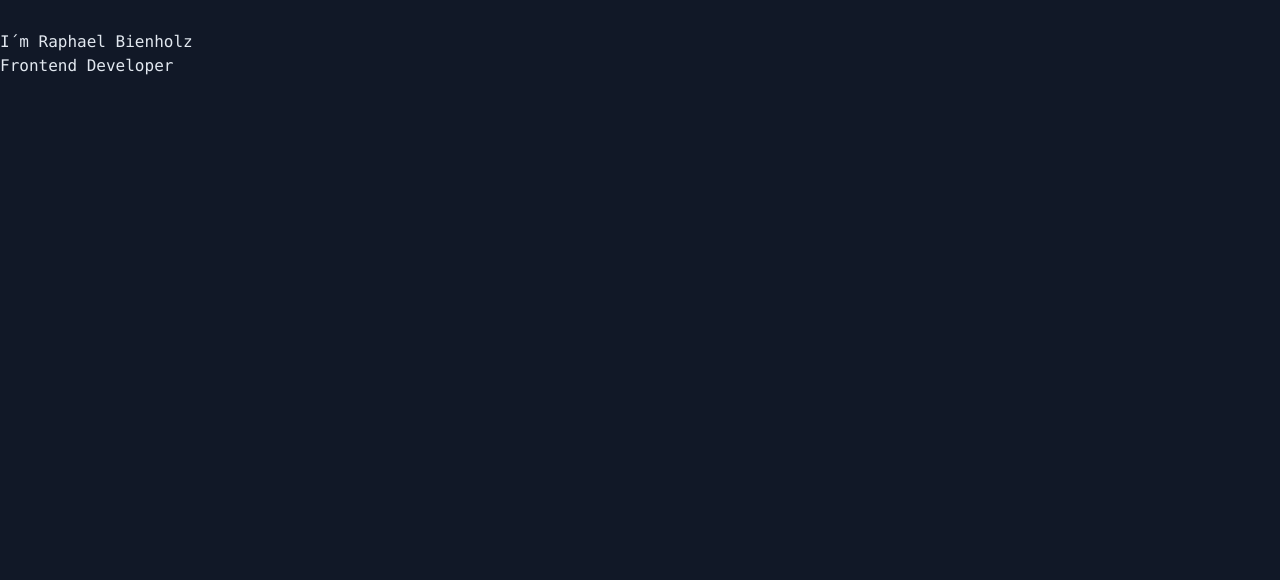
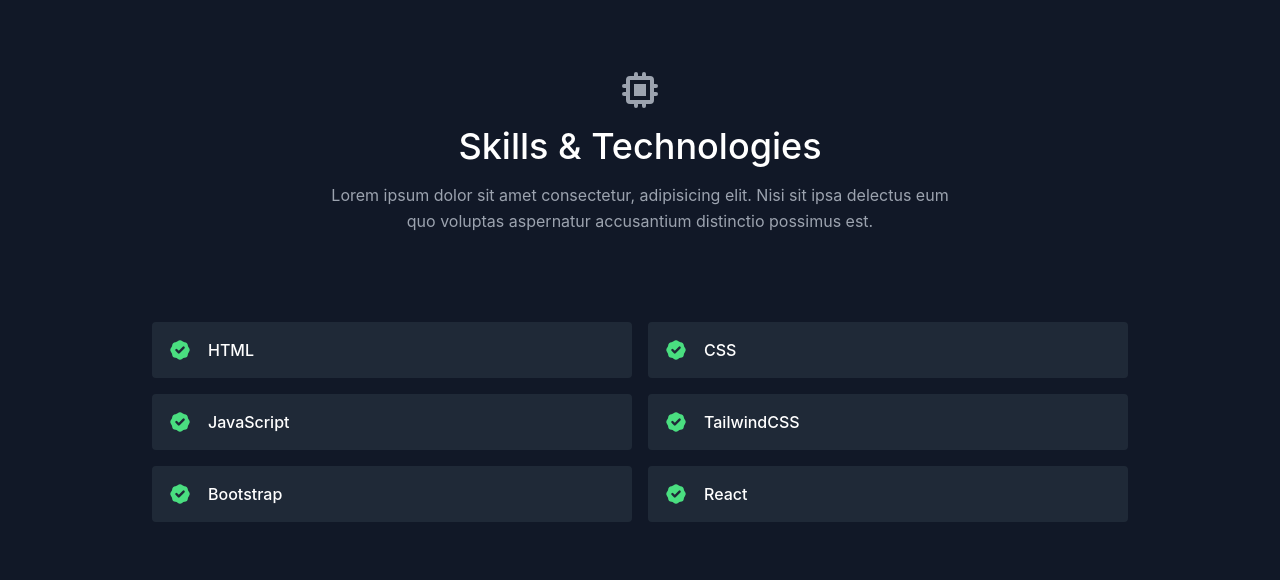
Before and after one commit to deucenn/rb-portfolio, a React (Create React App) app: page / in a window 1280 px wide. Shown: the part 1266-1846 px from the top of the page. Before the commit the page ends 1344 px from the top, so only its background shows below. Built offline with nearby package versions, Linux system fonts and the light colour scheme.

Commit message:
build: skills

```diff
--- a/src/components/Skills.js
+++ b/src/components/Skills.js
@@ -1,5 +1,36 @@
+import { BadgeCheckIcon, ChipIcon } from "@heroicons/react/solid";
+import { skills } from "../Data.js";
+
 function Skills() {
-
+  return (
+    <section id="skills">
+      <div className="container px-5 py-10 mx-auto">
+        <div className="text-center mb-20 text-gray-400">
+          <ChipIcon className="w-10 inline-block mb-4" />
+          <h1 className="sm:text-4xl text-3xl font-medium title-font text-white mb-4">
+            Skills &amp; Technologies
+          </h1>
+          <p className="text-base leading-relaxed xl:w-2/4 lg:w-3/4 mx-auto">
+            Lorem ipsum dolor sit amet consectetur, adipisicing elit. Nisi sit
+            ipsa delectus eum quo voluptas aspernatur accusantium distinctio
+            possimus est.
+          </p>
+        </div>
+        <div className="flex flex-wrap lg:w-4/5 sm:mx-auto sm:mb-2 -mx-2">
+          {skills.map((skill) => (
+            <div key={skill} className="p-2 sm:w-1/2 w-full">
+              <div className="bg-gray-800 rounded flex p-4 h-full items-center">
+                <BadgeCheckIcon className="text-green-400 w-6 h-6 flex-shrink-0 mr-4" />
+                <span className="title-font font-medium text-white">
+                  {skill}
+                </span>
+              </div>
+            </div>
+          ))}
+        </div>
+      </div>
+    </section>
+  );
 }
 
-export default Skills
+export default Skills;
```
